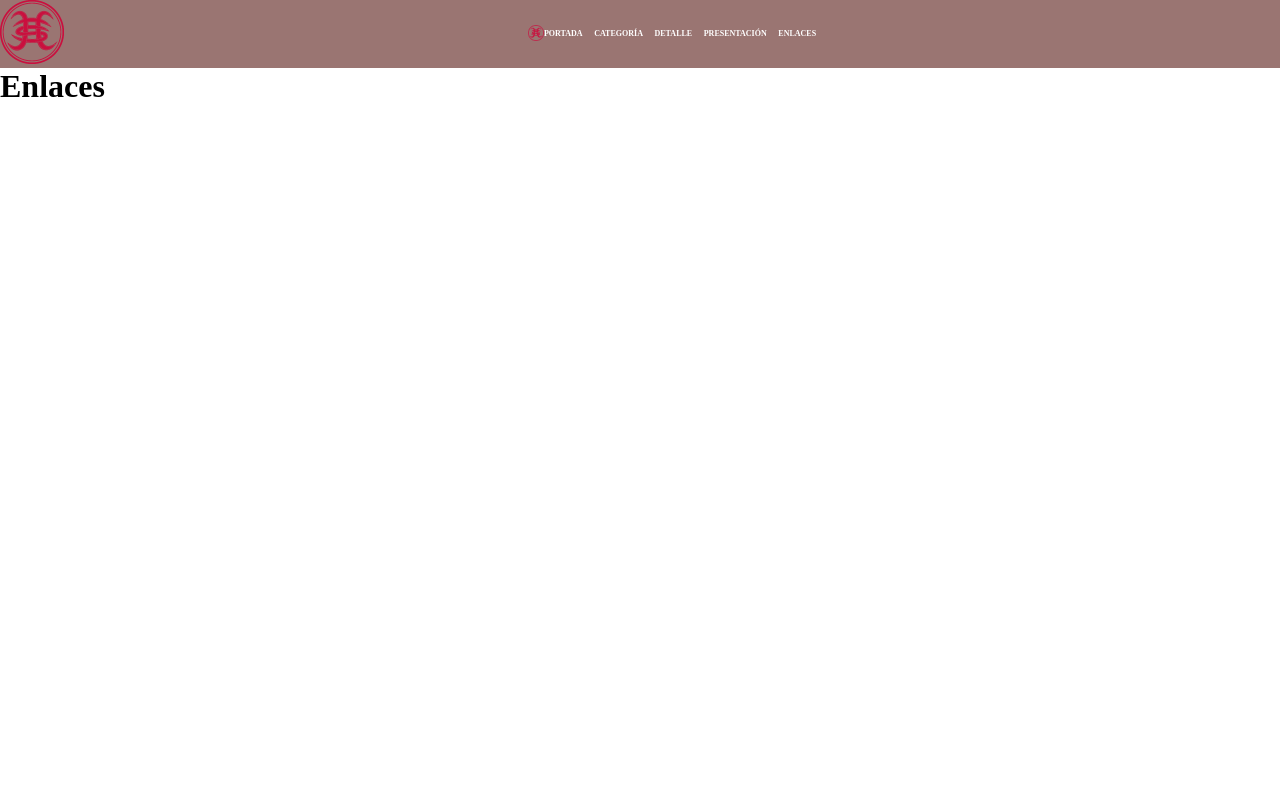
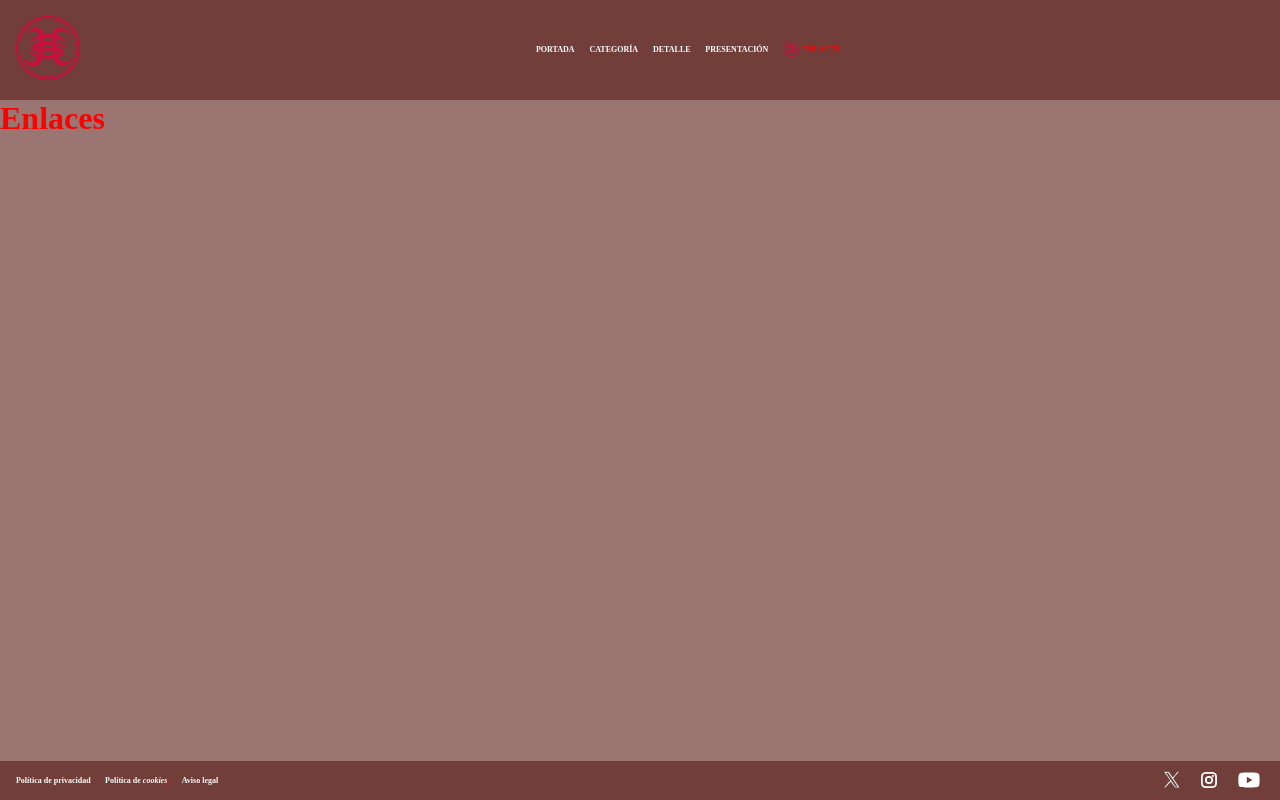
Before and after one commit to nbethencourts/herramientas-html-P1, a website built with Parcel: page enlaces.html in a window 1280 px wide. Built offline with nearby package versions, Linux system fonts and the light colour scheme.

Commit message:
Se añade footer y mejora header

```diff
--- a/css/style.sass
+++ b/css/style.sass
@@ -1,11 +1,25 @@
 /* Hoja de estilos Heroes del Silencio */
 $light-color: rgb(255,255,255)
 $dark-color-opacity: rgba(88,25,20, 0.6)
+$accent-color: rgba(255,0,0,1)
+
 /*** Reset ***/
 *
     box-sizing: border-box
     margin: 0
     padding: 0
+
+/** reglas para sticky footer **/
+html, body
+    height: 100%
+body
+    display: flex
+    flex-direction: column
+    background-color: $dark-color-opacity
+main
+    flex: 1 0 auto
+footer
+    flex-shrink: 0
 
 /*** Reglas generales ***/
 h1
@@ -24,6 +38,8 @@ a
     text-decoration: none
     color: $light-color
     font-weight: bold
+:hover
+    color: $accent-color
 
 /*** header y menu navegación ***/
 header
@@ -34,6 +50,7 @@ header
         a img
             max-width: 64px
             width: 10vw
+            margin: 1rem
         nav
             flex-grow: 1 //para coger el espacio que queda
             display: inline-block
@@ -42,17 +59,39 @@ header
                 list-style-type: none
                 text-transform: uppercase
                 li
-                    margin: 0 0.3rem
+                    margin: 0 0.4rem
                     display: inline-block
                     :hover
-                        color: red
-                .active a::before
+                        color: $accent-color
+                .active
+                    a
+                        color: $accent-color
+                    a::before
                         display: inline-block
                         vertical-align: middle
                         content: url(../img/heroes-vino-16x16.png)
+                        padding-right: .2rem
+/*** Footer ***/
+footer
+    background-color: $dark-color-opacity
+    display: flex
+    justify-content: space-between
+    align-items: center
+    ul
+        list-style-type: none
+        display: flex
+        padding: .3rem .6rem
+        li
+            padding: 0.1rem .4rem
+            img:hover
+                opacity: 0.7
+    .legal li::after
+        content: "|"
+    .legal li:last-child::after
+        content: ""
+
 /*** Portada ***/
 body.home
     background-image: url(../img/heroes-silencio-2.jpeg)
     background-repeat: no-repeat
     background-size: cover
-    height: 100%
--- a/enlaces.html
+++ b/enlaces.html
@@ -10,9 +10,25 @@
 </head>
 <body>
     <header>
-        <include src="header.html"></include>
+        <div class="header">
+            <a href="portada.html"><img src="img/heroes-vino-512x512.png" alt="logo Heroes del Silencio"></a>
+            <nav>
+                <ul>
+                    <li><a href="portada.html">Portada</a></li>
+                    <li><a href="categoria.html">Categoría</a></li>
+                    <li><a href="detalle.html">Detalle</a></li>
+                    <li><a href="presentacion.html">Presentación</a></li>
+                    <li class="active"><a href="enlaces.html">Enlaces</a></li>
+                </ul>
+            </nav>
+        </div>
     </header>
-    <h1>Enlaces</h1>
+    <main>
+        <h1>Enlaces</h1>
+    </main>
+    <footer>
+        <include src="footer.html"></include>
+    </footer>
     <script src="/js/app.js"></script>
 </body>
 </html>
--- /dev/null
+++ b/footer.html
@@ -0,0 +1,10 @@
+<ul class="legal">
+    <li><a href="">Política de privacidad</a></li>
+    <li><a href="">Política de <i lang="en">cookies</i></a></li>
+    <li><a href="">Aviso legal</a></li>
+</ul>
+<ul class="social">
+    <li><a href="" title="Twitter"><img src="img/X-blanco-24x24-p.svg" alt="Logo de Twitter"></a></li>
+    <li><a href="" title="Instagram"><img src="img/instagram.svg" alt="Logo de Instagram"></a></li>
+    <li><a href="" title="Youtube"><img src="img/youtube.svg" alt="Logo de Youtube"></a></li>
+</ul>
--- a/header.html
+++ /dev/null
@@ -1,12 +0,0 @@
-<div class="header">
-    <a href="portada.html"><img src="img/heroes-vino-512x512.png" alt="logo Heroes del Silencio"></a>
-    <nav>
-        <ul>
-            <li class="active"><a href="portada.html">Portada</a></li>
-            <li><a href="categoria.html">Categoría</a></li>
-            <li><a href="detalle.html">Detalle</a></li>
-            <li><a href="presentacion.html">Presentación</a></li>
-            <li><a href="enlaces.html">Enlaces</a></li>
-        </ul>
-    </nav>
-</div>
```
Also changed, not shown: categoria.html (+18 -2 lines), detalle.html (+18 -2 lines), portada.html (+19 -1 lines), presentacion.html (+18 -2 lines), img/X-blanco-24x24-p.svg (added), img/instagram.svg (added), img/youtube.svg (added).
